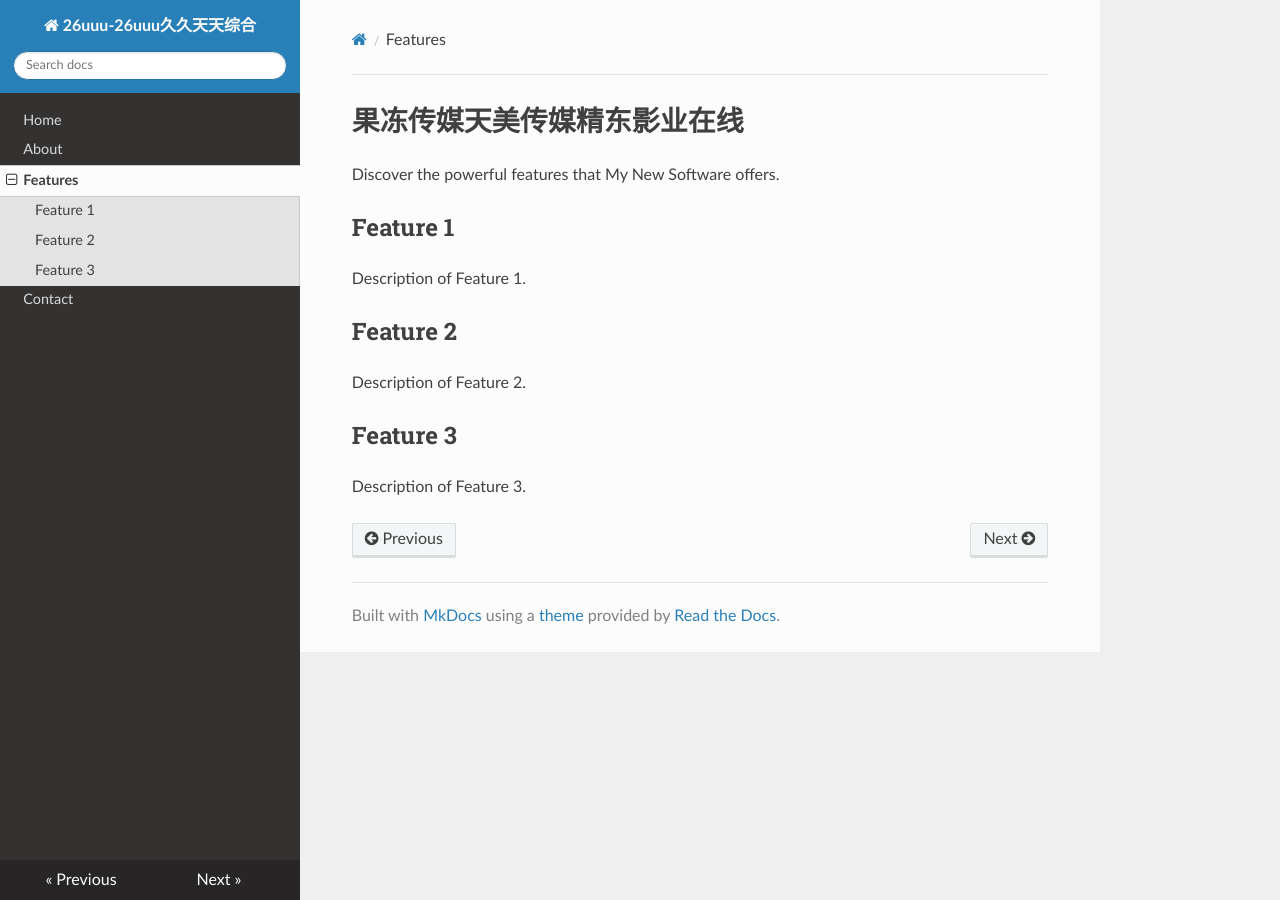
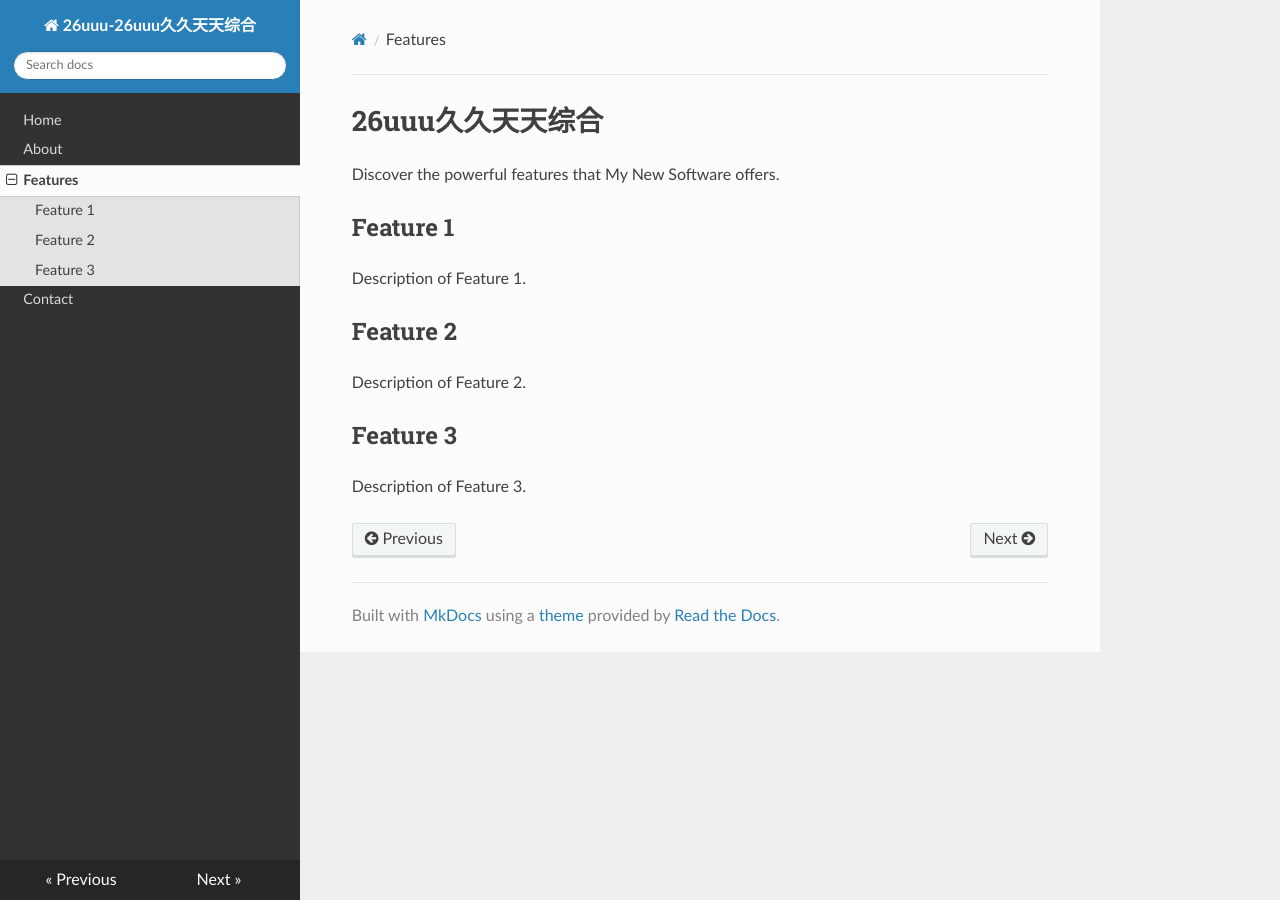
Before and after one commit to wangfannao/wolaile, an MkDocs documentation site: the page built from docs/features.md, in a window 1280 px wide. Built offline with MkDocs 1.6.1, drawn with Linux system fonts in a browser that asks for light colours; nearby versions of some CDN libraries.

Commit message:
Update features.md

```diff
--- a/docs/features.md
+++ b/docs/features.md
@@ -1,4 +1,4 @@
-# 果冻传媒天美传媒精东影业在线
+# 26uuu久久天天综合
 
 Discover the powerful features that My New Software offers.
 
```
